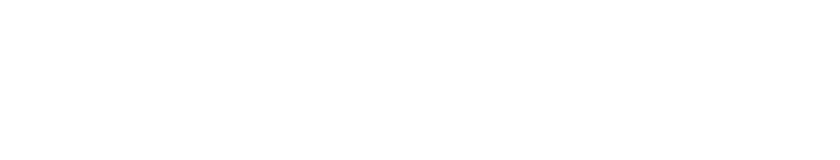
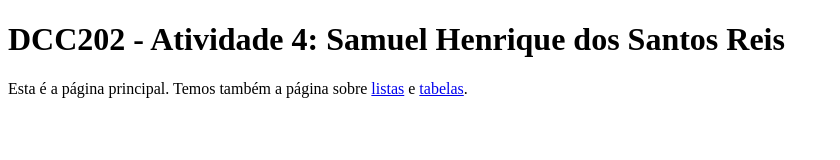
Before and after one commit to ufjf-dcc202/ufjf-dcc202-2023-3-b-atv4-ReisSamuel, a website: page index.html in a window 1280 px wide. Shown: the whole page, without its empty margins (0-840 px from the left). Drawn offline with Linux system fonts and the light colour scheme.

Commit message:
adicionado links no index

```diff
--- a/index.html
+++ b/index.html
@@ -3,9 +3,15 @@
 <head>
     <meta charset="UTF-8">
     <meta name="viewport" content="width=device-width, initial-scale=1.0">
-    <title>Document</title>
+    <title>DCC202 - Atividade 4: Samuel Henrique dos Santos Reis</title>
 </head>
 <body>
+    <main>
+        <h1>DCC202 - Atividade 4: Samuel Henrique dos Santos Reis</h1>
+        <p>Esta é a página principal. Temos também a página sobre
+            <a href="listas.html">listas</a> e <a href="tabelas.html">tabelas</a>.</p>
+
+    </main>
 
 </body>
 </html>
```
